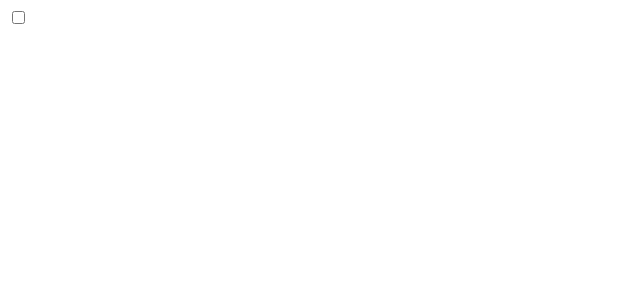
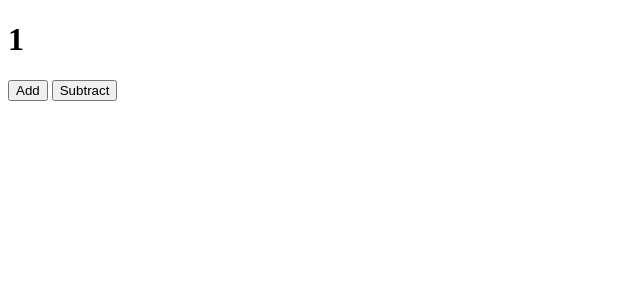
Before and after one commit to tanmayj28/svelte-js, a Svelte app in the folder demo/: page / in a window 1280 px wide. Shown: the top 300 px of the page, without its empty margins (0-640 px from the left). Built offline with nearby package versions, Linux system fonts and the light colour scheme.

Commit message:
adds writeable store example using counter

```diff
--- a/demo/src/App.svelte
+++ b/demo/src/App.svelte
@@ -1,10 +1,36 @@
 <script>
-  import GeoLocation from "./GeoLocation.svelte";
-  let checked = false;
+  import countStore from "./stores/count.store";
+  import { onDestroy } from 'svelte';
+  const unsub = countStore.subscribe((number) => {
+    console.log(number, 'Count Store');
+  });
+
+  // This would just set a new value for the  number in the store.
+  // setTimeout(() => {
+  //   countStore.set(20);
+  // }, 2000);
+
+  // This takes and updates the existing store value, i.e. adds 1 to the existing count. Update can take in an anonyous function as input.
+  // setTimeout(() => {
+  //   countStore.update(n => n + 1);
+  // }, 2000);
+
+  onDestroy(() => {
+    unsub();
+  });
+
+  function addToStore() {
+    countStore.update(n => n + 1);
+  }
+
+  function subtractTFromStore() {
+    countStore.update(n => n - 1);
+  }
 </script>
 
-<input type="checkbox" bind:checked={checked}>
+<h1>
+  {$countStore}
+</h1>
 
-{#if checked}
-  <GeoLocation />
-{/if}
+<button on:click={addToStore}>Add</button>
+<button on:click={subtractTFromStore}>Subtract</button>
--- /dev/null
+++ b/demo/src/stores/count.store.js
@@ -0,0 +1,3 @@
+import { writable } from 'svelte/store';
+
+export default writable(1);
```
